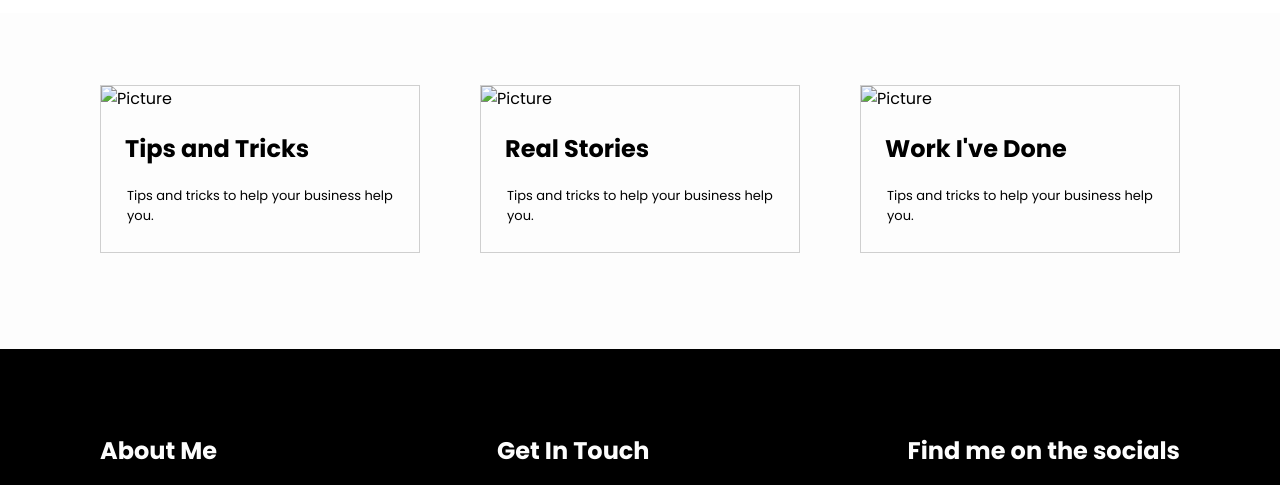
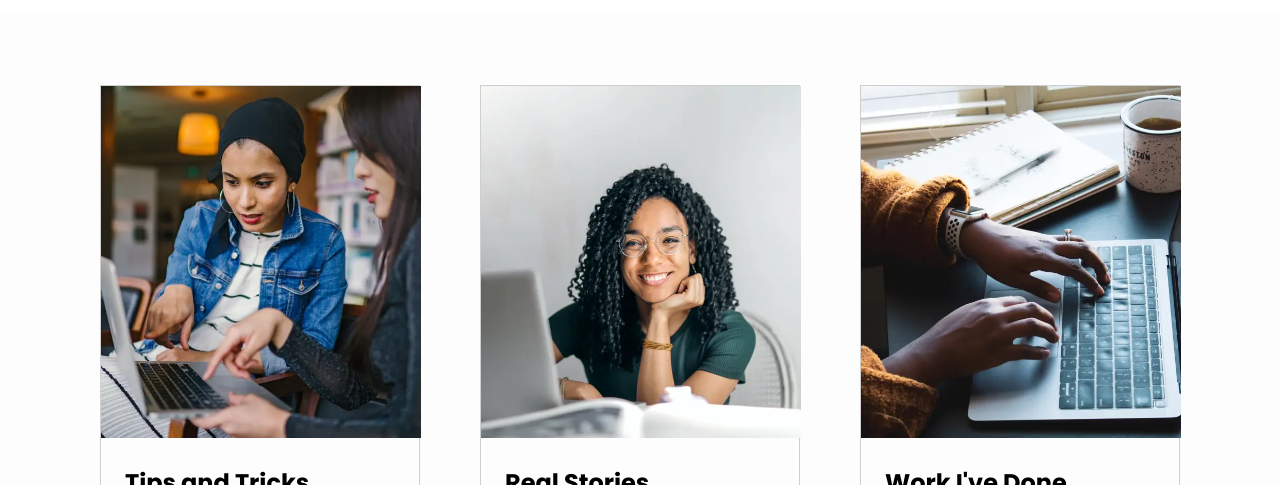
Before and after one commit to ShuaibSolomons/IlhaamBlog, a plain HTML site: page blog.html in a window 1280 px wide. Shown: the part 59-544 px from the top of the page. Drawn offline with Linux system fonts and the light colour scheme; the site is published under a folder, as on GitHub Pages, so addresses that start at the root find nothing.

Commit message:
updating assets path on blog

```diff
--- a/blog.html
+++ b/blog.html
@@ -40,7 +40,7 @@
                 <li>
                     <a href="#">
                         <div class="tips-and-tricks">
-                            <img src="/assets/two-girls-with-laptop.jpg" alt="Picture">
+                            <img src="assets/two-girls-with-laptop.jpg" alt="Picture">
                             <h2>Tips and Tricks</h2>
                             <p>Tips and tricks to help your business help you.</p>
                         </div>
@@ -49,7 +49,7 @@
                 <li>
                     <a href="#">
                         <div class="real-stories">
-                            <img src="/assets/girl-with-laptop.jpg" alt="Picture">
+                            <img src="assets/girl-with-laptop.jpg" alt="Picture">
                             <h2>Real Stories</h2>
                             <p>Tips and tricks to help your business help you.</p>
                         </div>
@@ -58,7 +58,7 @@
                 <li>
                     <a href="">
                         <div class="work-done">
-                            <img src="/assets/typing-on-keyboard.jpg" alt="Picture">
+                            <img src="assets/typing-on-keyboard.jpg" alt="Picture">
                             <h2>Work I've Done</h2>
                             <p>Tips and tricks to help your business help you.</p>
                         </div>
```
Also changed, not shown: index.html (+0 -1 lines).
